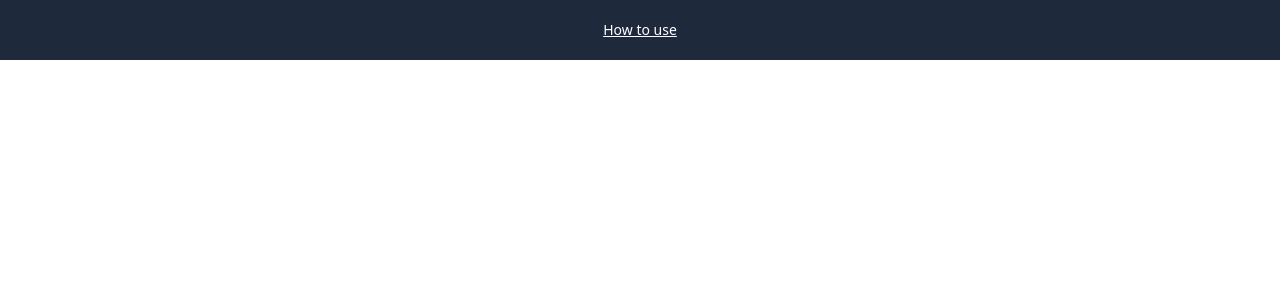
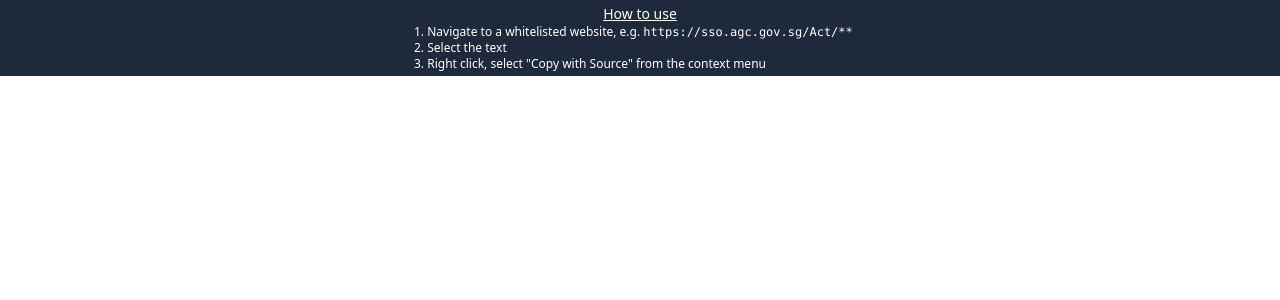
Before and after one commit to eugbyte/legal-cite-ext, a React app: page / in a window 1280 px wide. Shown: the top 300 px of the page. Built offline with nearby package versions, Linux system fonts and the light colour scheme.

Commit message:
chore: update

```diff
--- a/src/App.tsx
+++ b/src/App.tsx
@@ -1,7 +1,17 @@
 function App() {
   return (
-    <div className="bg-slate-800 flex flex-col justify-center items-center p-5">
-      <p className="text-white text-sm decoration-solid underline ">How to use</p>
+    <div className="bg-slate-800 flex flex-col justify-center items-center px-5 py-1 text-white">
+      <p className="text-sm decoration-solid underline ">How to use</p>
+      <div>
+        <ol className="text-xs list-decimal">
+          <li>
+            Navigate to a whitelisted website, e.g.{" "}
+            <code>https://sso.agc.gov.sg/Act/**</code>
+          </li>
+          <li>Select the text</li>
+          <li>Right click, select "Copy with Source" from the context menu</li>
+        </ol>
+      </div>
     </div>
   );
 }
```
